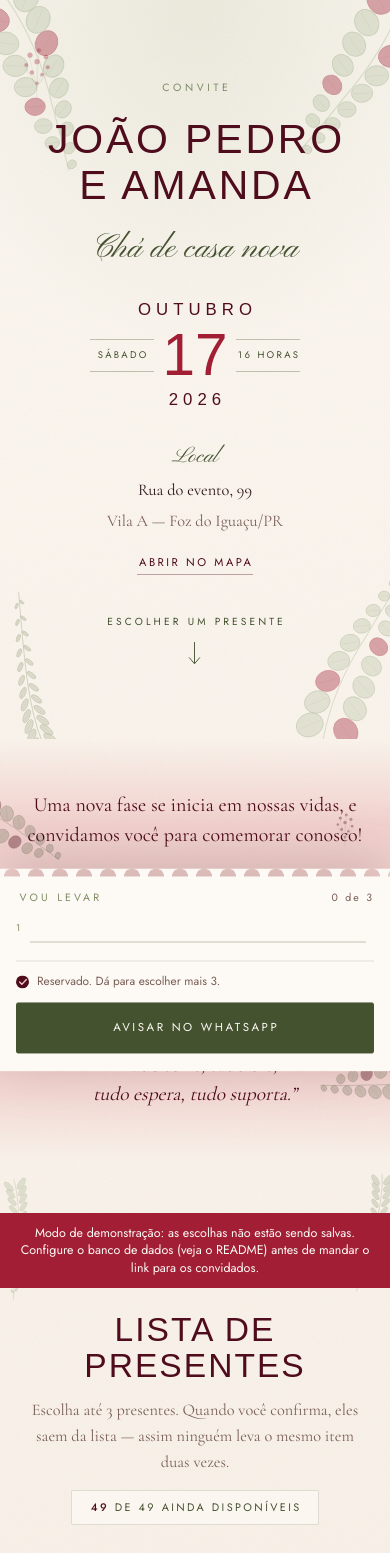
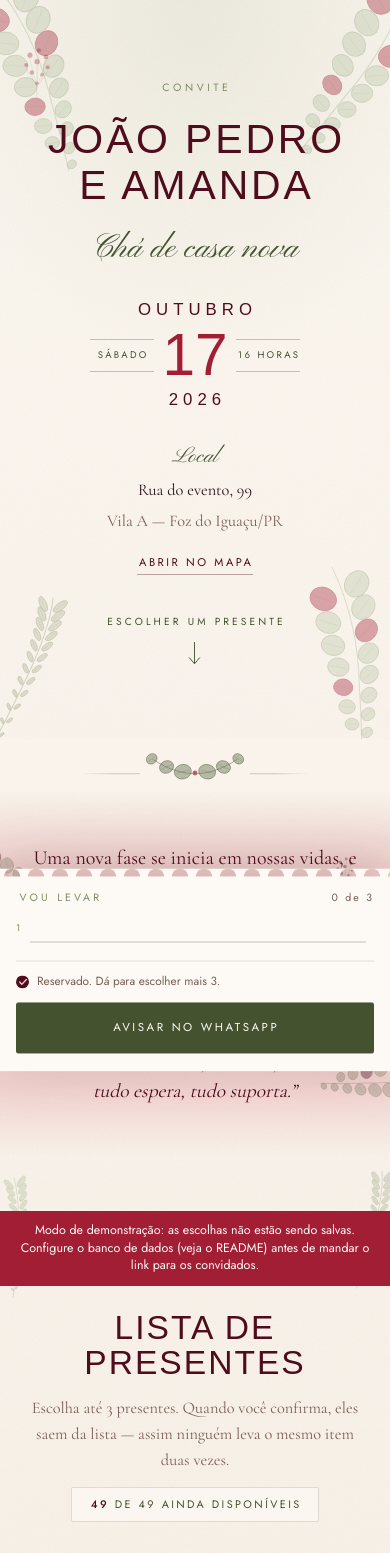
Before and after one commit to jotapemm/lpcasanova, a Next.js app: page / in a window 390 px wide. Shown: the top 1553 px of the page. Built offline with nearby package versions, Linux system fonts and the light colour scheme; a web font is replaced by a local one.

Commit message:
divisores entre secoes, folhagem afinando na borda

```diff
--- a/app/globals.css
+++ b/app/globals.css
@@ -200,10 +200,10 @@ svg {
 
 /* convite — base */
 .planta--f {
-  bottom: -14%;
+  bottom: -12%;
   left: -4%;
   width: clamp(88px, 14vw, 165px);
-  rotate: -16deg;
+  rotate: 196deg;
   color: var(--olive-claro);
 }
 .planta--g {
@@ -212,10 +212,10 @@ svg {
   width: clamp(40px, 5.5vw, 68px);
 }
 .planta--h {
-  bottom: -16%;
+  bottom: -13%;
   right: -5%;
   width: clamp(112px, 18vw, 210px);
-  rotate: 18deg;
+  rotate: 164deg;
 }
 
 /* versículo */
@@ -274,10 +274,10 @@ svg {
   rotate: 158deg;
 }
 .planta--r2 {
-  bottom: -10%;
+  bottom: -8%;
   left: 8%;
   width: clamp(72px, 11vw, 135px);
-  rotate: -12deg;
+  rotate: 192deg;
   color: var(--olive-claro);
 }
 .planta--r3 {
@@ -293,10 +293,33 @@ svg {
   color: var(--olive-claro);
 }
 .planta--r5 {
-  bottom: -12%;
+  bottom: -9%;
   right: -4%;
   width: clamp(92px, 15vw, 175px);
-  rotate: 16deg;
+  rotate: 166deg;
+}
+
+/* --------------------------- divisor ------------------------------ */
+
+.divisor {
+  position: relative;
+  z-index: 1;
+  display: block;
+  width: clamp(230px, 42%, 390px);
+  margin-inline: auto;
+  margin-block: clamp(0.4rem, 2vw, 1.3rem);
+  color: var(--olive);
+  opacity: 0.8;
+  /* As pontas desbotam. Um traco que termina seco repetiria justamente
+     o problema que este divisor veio resolver. */
+  -webkit-mask-image: linear-gradient(
+    90deg,
+    transparent 0%,
+    #000 16%,
+    #000 84%,
+    transparent 100%
+  );
+  mask-image: linear-gradient(90deg, transparent 0%, #000 16%, #000 84%, transparent 100%);
 }
 
 /* --------------------------- utilitarios -------------------------- */
@@ -586,14 +609,8 @@ svg {
   text-wrap: balance;
 }
 
-.versiculo__filete {
-  width: clamp(230px, 58%, 330px);
-  margin-block: 0.6rem 0.9rem;
-  color: var(--olive);
-  opacity: 0.9;
-}
-
 .versiculo__ref {
+  margin-top: clamp(1.1rem, 4vw, 2rem);
   font-family: var(--f-sans);
   font-size: 0.68rem;
   letter-spacing: 0.2em;
--- a/app/page.tsx
+++ b/app/page.tsx
@@ -1,4 +1,5 @@
 import Convite from '@/components/Convite'
+import { Divisor } from '@/components/Ornamentos'
 import Presentes from '@/components/Presentes'
 import Rodape from '@/components/Rodape'
 import Versiculo from '@/components/Versiculo'
@@ -14,8 +15,10 @@ export default async function Pagina() {
   return (
     <>
       <Convite />
+      <Divisor className="divisor" />
       <Versiculo />
       <Presentes reservasIniciais={reservas} modoInicial={modo()} />
+      <Divisor className="divisor" />
       <Rodape />
     </>
   )
--- a/components/Ornamentos.tsx
+++ b/components/Ornamentos.tsx
@@ -167,34 +167,36 @@ export function Bagas({ className }: { className?: string }) {
   )
 }
 
-/* -------------------------- filete --------------------------- */
+/* -------------------------- divisor --------------------------- */
 
-const FILETE_ESQ: Folha[] = [
-  [133, 34, 0.95, -18],
-  [118, 28, 0.8, -27],
-  [106, 18, 0.64, -38],
+/* Folhas espacadas de proposito: no desenho antigo os raios se somavam
+   e o conjunto virava uma mancha em vez de um raminho. */
+const DIVISOR_ESQ: Folha[] = [
+  [152, 38, 0.9, -14],
+  [128, 31, 0.76, -25],
+  [106, 19, 0.6, -38],
 ]
-const FILETE_DIR: Folha[] = [
-  [167, 34, 0.95, 18],
-  [182, 28, 0.8, 27],
-  [194, 18, 0.64, 38],
+const DIVISOR_DIR: Folha[] = [
+  [188, 38, 0.9, 14],
+  [212, 31, 0.76, 25],
+  [234, 19, 0.6, 38],
 ]
 
-/** Filete que separa as seções, com uma baga vermelha no centro. */
-export function Filete({ className }: { className?: string }) {
+/** Guirlanda que marca a passagem de uma parte do convite para a outra. */
+export function Divisor({ className }: { className?: string }) {
   return (
-    <svg viewBox="0 0 300 46" className={className} aria-hidden="true" focusable="false">
+    <svg viewBox="0 0 340 56" className={className} aria-hidden="true" focusable="false">
       <g stroke="currentColor" fill="none" strokeWidth="1" strokeLinecap="round" opacity="0.5">
-        <path d="M0 36 H 88" />
-        <path d="M212 36 H 300" />
+        <path d="M0 41 H 88" />
+        <path d="M252 41 H 340" />
       </g>
       <g stroke="currentColor" fill="none" strokeWidth="1.2" strokeLinecap="round" opacity="0.7">
-        <path d="M150 37 C 136 37, 120 31, 104 16" />
-        <path d="M150 37 C 164 37, 180 31, 196 16" />
+        <path d="M170 41 C 154 41, 132 36, 108 20" />
+        <path d="M170 41 C 186 41, 208 36, 232 20" />
       </g>
-      <Folhas dados={FILETE_ESQ} />
-      <Folhas dados={FILETE_DIR} />
-      <circle cx="150" cy="36" r="3.2" fill={ACENTO} opacity="0.8" />
+      <Folhas dados={DIVISOR_ESQ} raio={14} />
+      <Folhas dados={DIVISOR_DIR} raio={14} />
+      <circle cx="170" cy="40" r="3.6" fill={ACENTO} opacity="0.85" />
     </svg>
   )
 }
--- a/components/Versiculo.tsx
+++ b/components/Versiculo.tsx
@@ -1,4 +1,4 @@
-import { Bagas, Filete, Ramo } from './Ornamentos'
+import { Bagas, Ramo } from './Ornamentos'
 
 export default function Versiculo() {
   return (
@@ -11,8 +11,6 @@ export default function Versiculo() {
         <p className="versiculo__convite">
           Uma nova fase se inicia em nossas vidas, e convidamos você para comemorar conosco!
         </p>
-
-        <Filete className="versiculo__filete" />
 
         <p className="versiculo__ref" id="versiculo-titulo">
           1 Coríntios 13:4-7
```
